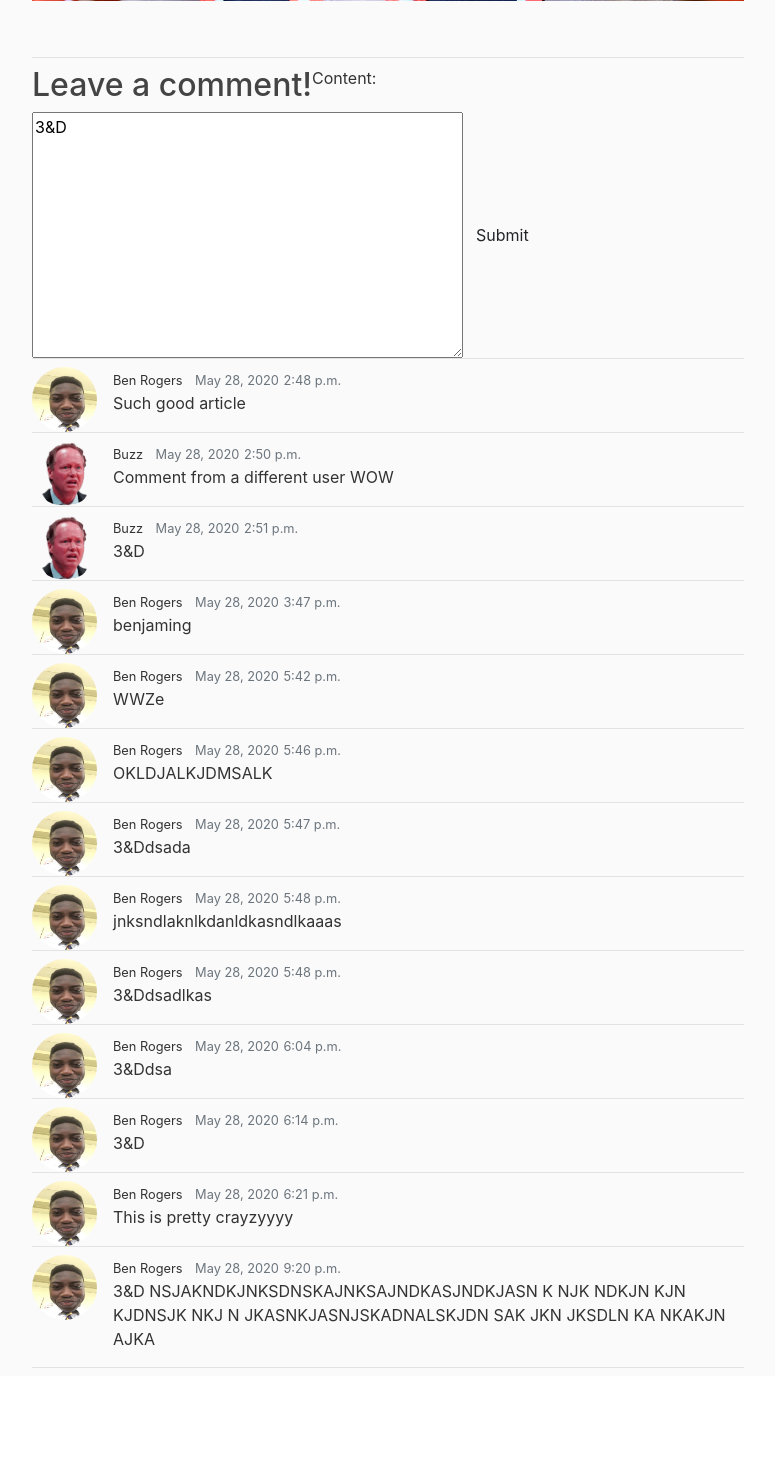
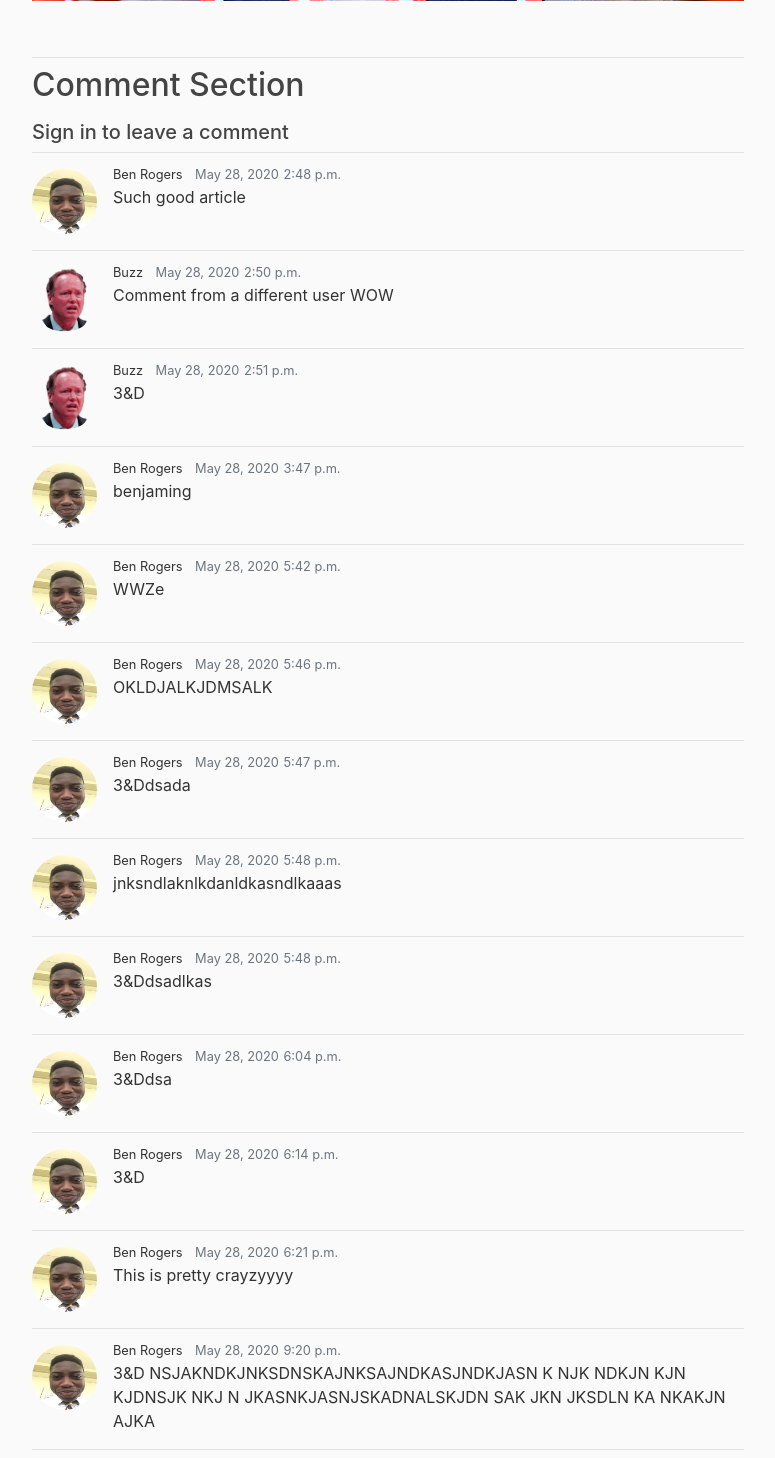
Before and after one commit to benrogers31/ThreeAndDWebsite, a Django app: page /post/1/ in a window 1280 px wide. Shown: the part 1593-3051 px from the top of the page, without its empty margins (62-837 px from the left). Before the commit the page ends 2961 px from the top, so only its background shows below. Run offline with Django 3.2, Linux system fonts and the light colour scheme; data comes from the database, SQL or seed files in the repository; both versions use the stored data as it was after the commit; some libraries are stand-ins or nearby versions.

Commit message:
Fixed some bugs

```diff
--- a/blog/static/blog/main.css
+++ b/blog/static/blog/main.css
@@ -112,128 +112,8 @@ hr {
   margin-bottom: 4px;
   border-bottom: 1px solid #e3e3e3
 }
-/* .content-item {
-  padding:30px 0;
-background-color:#FFFFFF;
+
+.textarea .form-control {
+    width: 500px;
+    height: 200px;
 }
-
-.content-item.grey {
-background-color:#F0F0F0;
-padding:50px 0;
-height:100%;
-}
-
-.content-item h2 {
-font-weight:700;
-font-size:35px;
-line-height:45px;
-text-transform:uppercase;
-margin:20px 0;
-}
-
-.content-item h3 {
-font-weight:400;
-font-size:20px;
-color:#555555;
-margin:10px 0 15px;
-padding:0;
-}
-
-.content-headline {
-height:1px;
-text-align:center;
-margin:20px 0 70px;
-}
-
-.content-headline h2 {
-background-color:#FFFFFF;
-display:inline-block;
-margin:-20px auto 0;
-padding:0 20px;
-}
-
-.grey .content-headline h2 {
-background-color:#F0F0F0;
-}
-
-.content-headline h3 {
-font-size:14px;
-color:#AAAAAA;
-display:block;
-}
-
-
-#comments {
-  box-shadow: 0 -1px 6px 1px rgba(0,0,0,0.1);
-background-color:#FFFFFF;
-}
-
-#comments form {
-margin-bottom:30px;
-}
-
-#comments .btn {
-margin-top:7px;
-}
-
-#comments form fieldset {
-clear:both;
-}
-
-#comments form textarea {
-height:100px;
-}
-
-#comments .media {
-border-top:1px dashed #DDDDDD;
-padding:20px 0;
-margin:0;
-}
-
-#comments .media > .pull-left {
-  margin-right:20px;
-}
-
-#comments .media img {
-max-width:100px;
-}
-
-#comments .media h4 {
-margin:0 0 10px;
-}
-
-#comments .media h4 span {
-font-size:14px;
-float:right;
-color:#999999;
-}
-
-#comments .media p {
-margin-bottom:15px;
-text-align:justify;
-}
-
-#comments .media-detail {
-margin:0;
-}
-
-#comments .media-detail li {
-color:#AAAAAA;
-font-size:12px;
-padding-right: 10px;
-font-weight:600;
-}
-
-#comments .media-detail a:hover {
-text-decoration:underline;
-}
-
-#comments .media-detail li:last-child {
-padding-right:0;
-}
-
-#comments .media-detail li i {
-color:#666666;
-font-size:15px;
-margin-right:10px;
-} */
--- a/blog/templates/blog/post_detail.html
+++ b/blog/templates/blog/post_detail.html
@@ -1,6 +1,8 @@
 <!-- This uses template inheritance extends from base.html -->
 {% extends "blog/base.html" %}
  <!-- This is marks where it should be indented from -->
+
+{% load crispy_forms_tags %}
 {% block content %}
 <!-- We are using object instead of post in here because thats the default -->
 <article class="media content-sectionr">
@@ -39,22 +41,31 @@
             </script>
 
         </div>
-      </div>
-    <form method="POST">
-        {% csrf_token %}
-        <div class="row mt-2 mb-2 with-border">
+    </div>
+    {% if user.is_authenticated %}
+    <div class="row mt-2 mb-2 with-border">
+        <form method="POST">
+            {% csrf_token %}
             <h2 class="pull-left"> Leave a comment! </h2>
-                {{ form }}
 
-                <button type="submit" class="btn btn-normal pull-right">Submit</button>
+            {{ form|crispy }}
 
-        </div>
-    </form>
+            <button type="submit" class="btn btn-normal pull-right">Submit</button>
+        </form>
+    </div>
+    {% else %}
+    <div class="row mt-2 mb-2">
+        <h2 class="pull-left"> Comment Section </h2>
+    </div>
+    <div class="row mt-2 mb-2 with-border">
+        <h5> Sign in to leave a comment </h5>
+    </div>
+    {% endif %}
 
     {% for comment in comments %}
     <div class="row mt-2 mb-2 with-border">
 
-        <img class="rounded-circle comment-img pull-left" src="{{ comment.author.profile.image.url }}">
+        <img class="rounded-circle comment-img pull-left mt-2 mb-3" src="{{ comment.author.profile.image.url }}">
         <div class="media-body">
             <small class="mr-2">{{ comment.author.display_name }}</small>
             <small class="text-muted">{{ comment.date_posted|date:"F d, Y" }}</small>
--- a/blog/templates/blog/user_posts.html
+++ b/blog/templates/blog/user_posts.html
@@ -12,7 +12,7 @@
                 <small class="text-muted">{{ post.date_posted|date:"F d, Y" }}</small>
               </div>
               <h2><a class="article-title" href="{% url 'post-detail' post.id %}">{{ post.title }}</a></h2>
-              <p class="article-content">{{ post.content|safe }}</p>
+              <p class="article-content">{{ post.summary }}</p>
               <script>
                   //This gets all the images that would be in the article section
                   var articles =  document.getElementsByClassName("article-content")
--- a/blog/views.py
+++ b/blog/views.py
@@ -10,6 +10,7 @@ from django.contrib.auth import get_user_model
 from .forms import CommentCreateForm
 from django.views.generic.edit import FormMixin
 from django.urls import reverse , reverse_lazy
+
 
 
 
@@ -96,7 +97,6 @@ class PostDetailView(FormMixin, DetailView):
 
 
 
-
     def get_context_data(self, **kwargs):
         post = self.get_object()
         comments = Comment.objects.filter(post = post)
```
Also changed, not shown: blog/migrations/0002_auto_20200528_1820.py (added), blog/migrations/0003_auto_20200528_1821.py (added), db.sqlite3.
